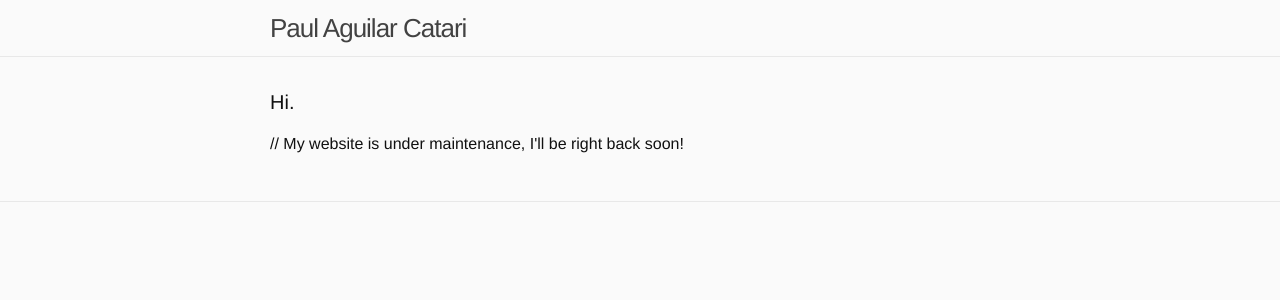
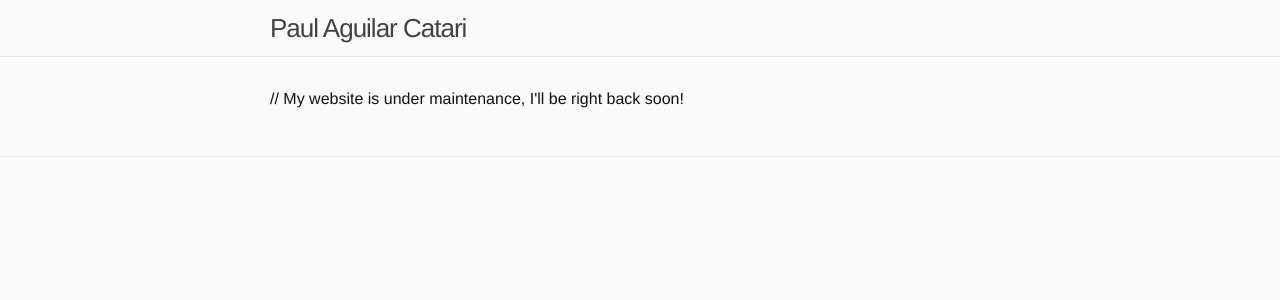
Before and after one commit to aguilarpgc/aguilarpgc.github.io, a Jekyll site: the page built from index.html, in a window 1280 px wide. Shown: the top 300 px of the page. Built offline with Jekyll 4.4.1, drawn with Linux system fonts in a browser that asks for light colours; nearby versions of some CDN libraries.

Commit message:
check commits

```diff
--- a/index.html
+++ b/index.html
@@ -5,7 +5,7 @@ layout: default
 <div class="home">
 
 	<div>
-		<h1 class="page-heading">Hi.</h1>
+		<!-- <h1 class="page-heading">Hi.</h1> -->
 		{% include me.html %}
 	</div>
 <!-- 	<div>
```
